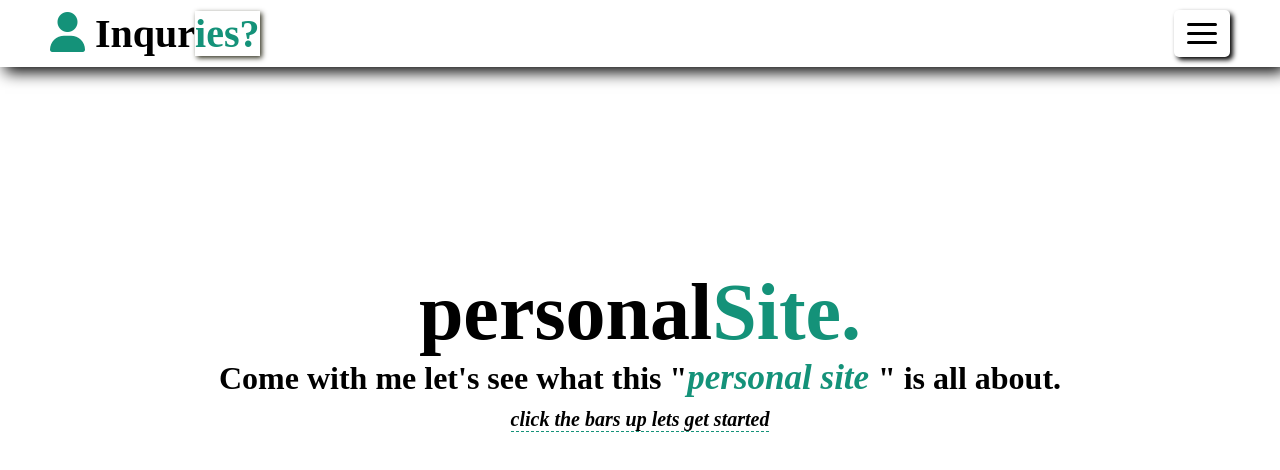
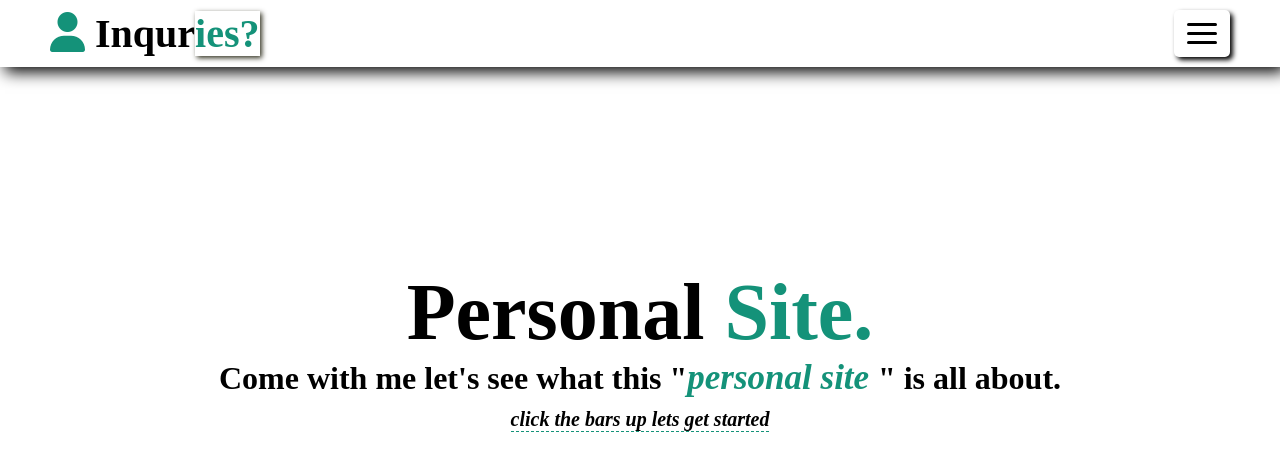
Before and after one commit to Agozie25/my, a plain HTML site: page index.html in a window 1280 px wide. Drawn offline with Linux system fonts and the light colour scheme; a web font is replaced by a local one.

Commit message:
Add files via upload

```diff
--- a/index.html
+++ b/index.html
@@ -46,7 +46,7 @@
 
 
         <div class="content">
-            <h1>personal<span>Site.</span></h1>
+            <h1>Personal <span>Site.</span></h1>
             <p>Come with me let's see what this  "<em>personal site </em>"  is all about.</p>
             <h4><em>click the bars up lets get started</em></h4>
         </div>
```
